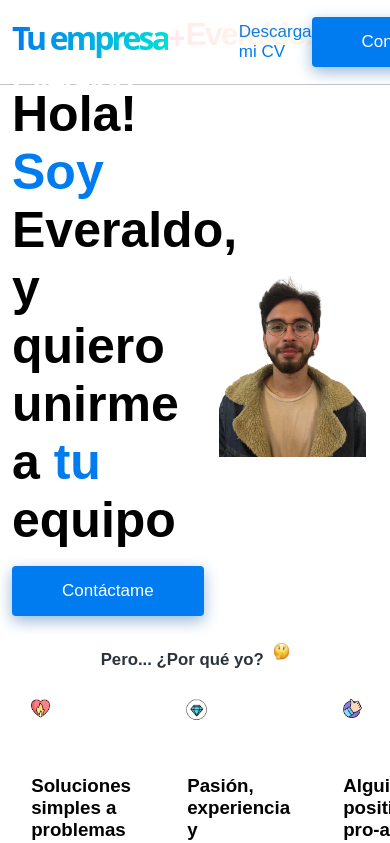
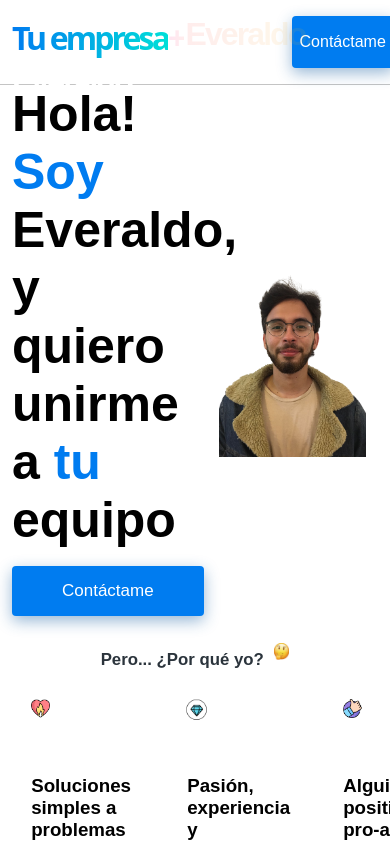
Before and after one commit to EveraldoGCH/Portfolio-2022, a React (Create React App) app: page / in a window 390 px wide. Shown: the top 843 px of the page. Built offline with nearby package versions, Linux system fonts and the light colour scheme; a web font is replaced by a local one.

Commit message:
ajustes en el header

```diff
--- a/src/assets/css/Components/Structure.scss
+++ b/src/assets/css/Components/Structure.scss
@@ -74,7 +74,7 @@ header{
         }
     }
     .BtnsHeader{
-        width: 40%;
+        width: 50%;
         height: 80%;
         display: flex;
         align-items: center;
@@ -97,3 +97,15 @@ header{
         color: white;
     }
 }
+@media(max-width:770px){
+    .DwnldMiCV{
+        display: none;
+    }
+    header .btnContact{
+        padding: 2vh 2vw;
+        font-size: 16px;
+    }
+    header .BtnsHeader{
+        width: 26%;
+    }
+}
--- a/src/assets/css/Screens/PantallaPrincipal.scss
+++ b/src/assets/css/Screens/PantallaPrincipal.scss
@@ -43,7 +43,7 @@
         .Foto {
             width: 75%;
             height: auto;
-            max-width: 310px;
+            max-width: 280px;
             max-height: 100%;
         }
     }
@@ -98,7 +98,7 @@
     }
 }
 
-.btnContact {
+.btnContact2{
     font-size: 17px;
     font-weight: 500;
     background-color: #007CF0;
--- a/src/screens/PantallaPrincipal.js
+++ b/src/screens/PantallaPrincipal.js
@@ -2,8 +2,6 @@
 import Structure from "../components/Structure";
 import "../assets/css/Screens/PantallaPrincipal.scss";
 import foto from "../assets/img/FOTOCV.png";
-import emoji from "../assets/img/emoji.png";
-import CardsAboutMe from "../components/CardsAboutMe";
 import LogrosCards from "../components/TrabajoCards";
 import MePresentation from "../components/MePresentation";
 import MisTecnologias from "../components/MisTecnologias";
@@ -24,7 +22,7 @@ function PantallaPrincipal() {
           </div>
           <div className="BtnsContactCont">
             <span
-              className="btnContact"
+              className="btnContact2"
               onClick={() =>
                 window.open(
                   "https://wa.me/5491123286036?text=Hola,%20me%20contacto%20desde%20tu%20pagina%20web%20para:")}>
```
